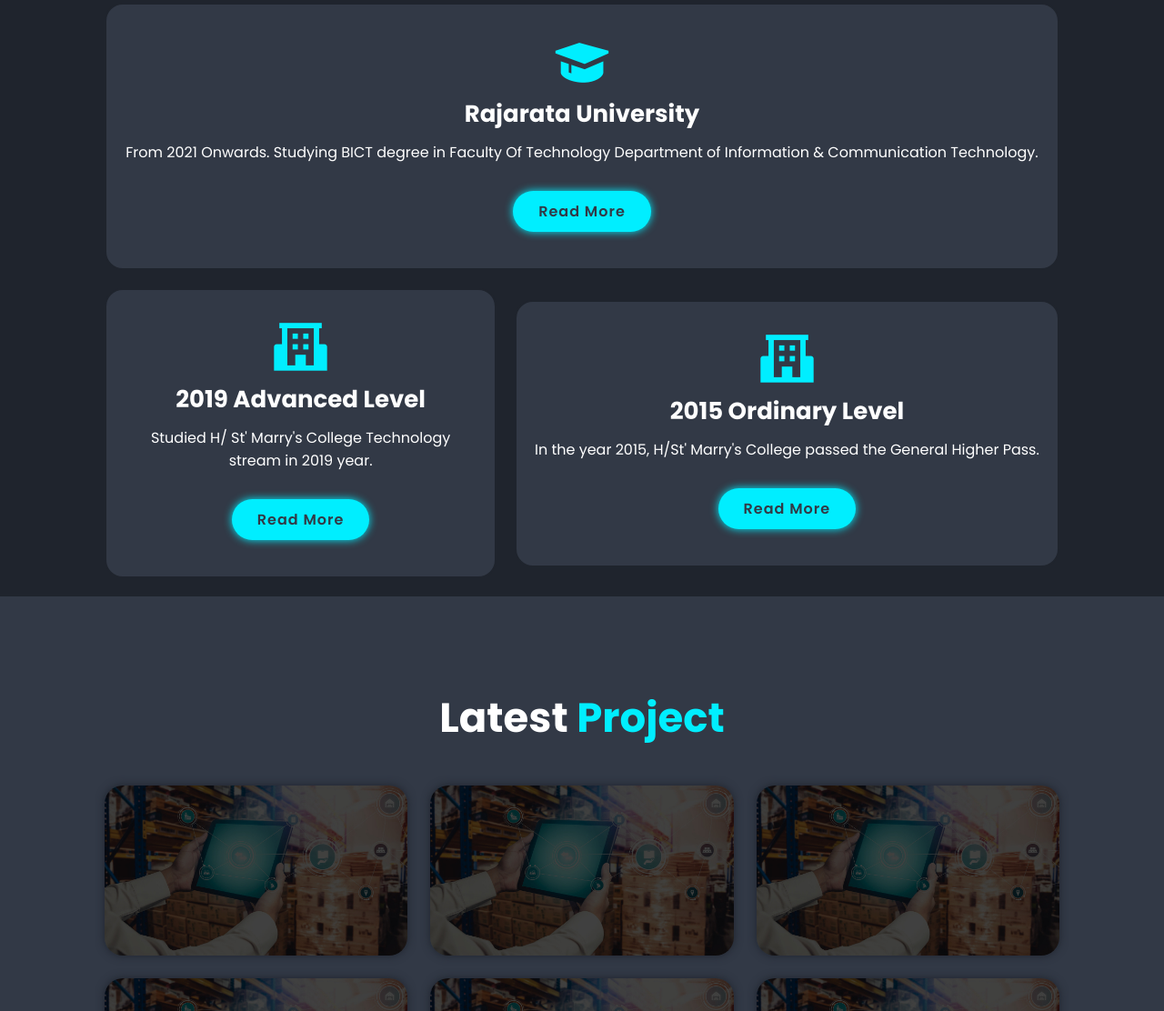
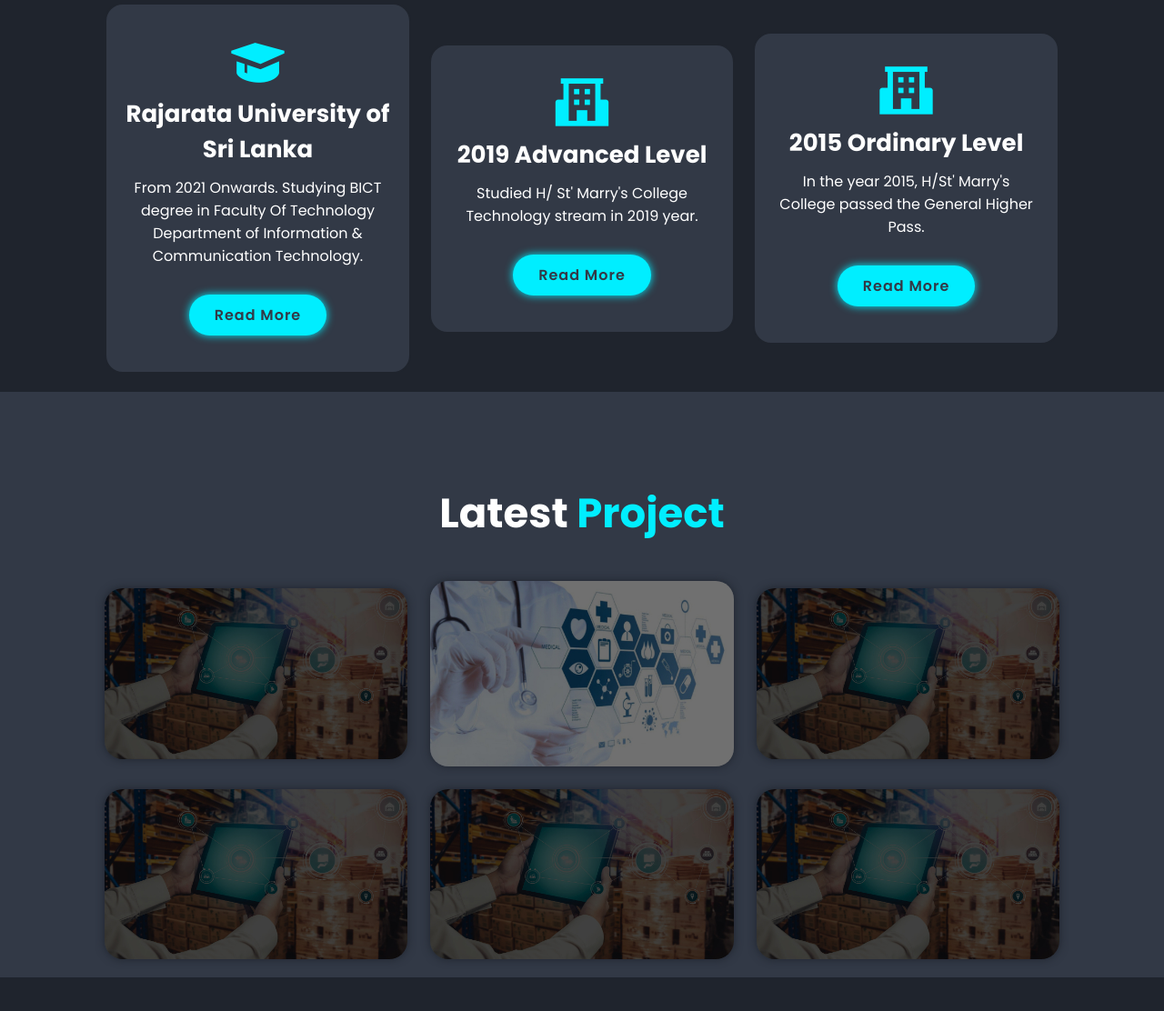
Before and after one commit to SuneraDeploy/My_Portfolio, a plain HTML site: page index.html in a window 1280 px wide. Shown: the part 1357-2469 px from the top of the page at 91% size. Drawn offline with nearby package versions, Linux system fonts and the light colour scheme.

Commit message:
1.0.5 - code error fixed it

```diff
--- a/index.html
+++ b/index.html
@@ -73,30 +73,30 @@
     <!-- eduvcation section design -->
     <section class="educational" id="educational">
       <h2 class="heading">My <span>Education</span></h2>
+
       <div class="educational-container">
           <div class="educational-box">
             <i class='bx bxs-graduation'></i>
-            <h3>Rajarata University</h3>
+            <h3>Rajarata University of Sri Lanka</h3>
             <p>From 2021 Onwards. Studying BICT degree in
               Faculty Of Technology
               Department of Information & Communication Technology.</p>
-              <a href="" class="btn">Read More</a>
+              <a href="#" class="btn">Read More</a>
           </div>
 
-          <div class="educational-container">
             <div class="educational-box">
               <i class='bx bxs-school' ></i>
               <h3>2019 Advanced Level</h3>
               <p>Studied H/ St' Marry's College Technology stream in 2019 year.</p>
-                <a href="" class="btn">Read More</a>
+                <a href="#" class="btn">Read More</a>
             </div>
 
-            <div class="educational-container">
+
               <div class="educational-box">
                 <i class='bx bxs-school' ></i>
                 <h3>2015 Ordinary Level</h3>
                 <p>In the year 2015, H/St' Marry's College passed the General Higher Pass.</p>
-                  <a href="" class="btn">Read More</a>
+                  <a href="#" class="btn">Read More</a>
               </div>
         </div>
      </section>
@@ -116,9 +116,9 @@
         </div>
 
         <div class="portfolio-box">
-          <img src="Images/27.jpg" alt="">
+          <img src="Images/28.jpg" alt="">
           <div class="portfolio-layer">
-            <h4>Inventory Management System</h4>
+            <h4>Doctor Channeling System</h4>
             <p>This is project Inventory Management System. There are very easy to Control Inventory</p>
             <a href="#"><i class='bx bx-link-external'></i></a>
           </div>
```
Also changed, not shown: Images/28.jpg (added).
